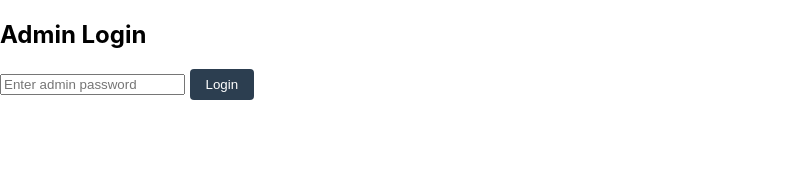
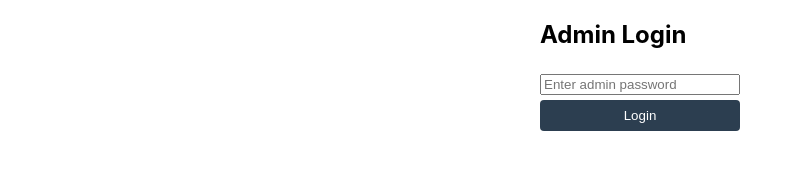
Before and after one commit to a-ia/photo-log, a website: page src/client/auth.html in a window 1280 px wide. Shown: the whole page, without its empty margins (0-803 px from the left). Drawn offline with Linux system fonts and the light colour scheme.

Commit message:
UI update for auth page

```diff
--- a/src/client/css/styles.css
+++ b/src/client/css/styles.css
@@ -294,3 +294,13 @@ button:disabled {
 .photo-card:hover .delete-btn {
     display: block;
 }
+
+.auth-container {
+  display: flex;
+  margin-right: auto;
+  margin-left: auto;
+  justify-content: center;
+  flex-direction: column;
+  gap: 5px;
+  max-width: 200px;
+}
```
